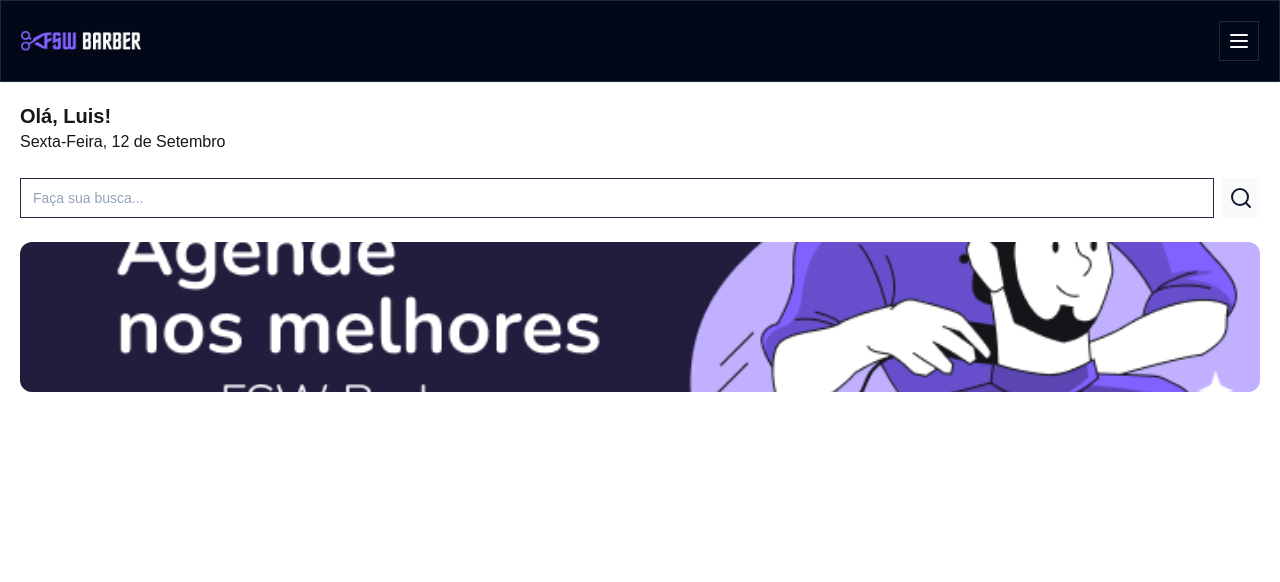
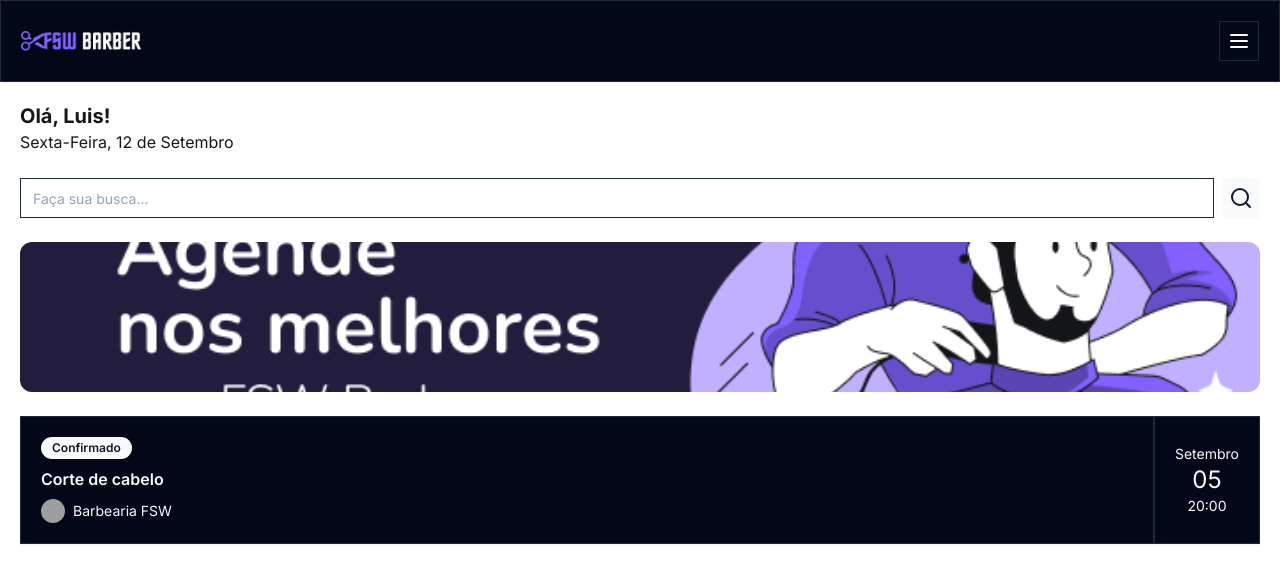
Before and after one commit to Luispel40/fsw-barber, a Next.js app: page / in a window 1280 px wide. Shown: the top 582 px of the page. Built offline with nearby package versions, Linux system fonts and the light colour scheme; grey boxes are pictures that could not be loaded.

Commit message:
feat: add booking item

```diff
--- /dev/null
+++ b/app/_components/ui/avatar.tsx
@@ -0,0 +1,50 @@
+"use client"
+
+import * as React from "react"
+import * as AvatarPrimitive from "@radix-ui/react-avatar"
+
+import { cn } from "@/app/_lib/utils"
+
+const Avatar = React.forwardRef<
+  React.ElementRef<typeof AvatarPrimitive.Root>,
+  React.ComponentPropsWithoutRef<typeof AvatarPrimitive.Root>
+>(({ className, ...props }, ref) => (
+  <AvatarPrimitive.Root
+    ref={ref}
+    className={cn(
+      "relative flex h-10 w-10 shrink-0 overflow-hidden rounded-full",
+      className
+    )}
+    {...props}
+  />
+))
+Avatar.displayName = AvatarPrimitive.Root.displayName
+
+const AvatarImage = React.forwardRef<
+  React.ElementRef<typeof AvatarPrimitive.Image>,
+  React.ComponentPropsWithoutRef<typeof AvatarPrimitive.Image>
+>(({ className, ...props }, ref) => (
+  <AvatarPrimitive.Image
+    ref={ref}
+    className={cn("aspect-square h-full w-full", className)}
+    {...props}
+  />
+))
+AvatarImage.displayName = AvatarPrimitive.Image.displayName
+
+const AvatarFallback = React.forwardRef<
+  React.ElementRef<typeof AvatarPrimitive.Fallback>,
+  React.ComponentPropsWithoutRef<typeof AvatarPrimitive.Fallback>
+>(({ className, ...props }, ref) => (
+  <AvatarPrimitive.Fallback
+    ref={ref}
+    className={cn(
+      "flex h-full w-full items-center justify-center rounded-full bg-muted",
+      className
+    )}
+    {...props}
+  />
+))
+AvatarFallback.displayName = AvatarPrimitive.Fallback.displayName
+
+export { Avatar, AvatarImage, AvatarFallback }
--- /dev/null
+++ b/app/_components/ui/badge.tsx
@@ -0,0 +1,36 @@
+import * as React from "react"
+import { cva, type VariantProps } from "class-variance-authority"
+
+import { cn } from "@/app/_lib/utils"
+
+const badgeVariants = cva(
+  "inline-flex items-center rounded-full border px-2.5 py-0.5 text-xs font-semibold transition-colors focus:outline-none focus:ring-2 focus:ring-ring focus:ring-offset-2",
+  {
+    variants: {
+      variant: {
+        default:
+          "border-transparent bg-primary text-primary-foreground hover:bg-primary/80",
+        secondary:
+          "border-transparent bg-secondary text-secondary-foreground hover:bg-secondary/80",
+        destructive:
+          "border-transparent bg-destructive text-destructive-foreground hover:bg-destructive/80",
+        outline: "text-foreground",
+      },
+    },
+    defaultVariants: {
+      variant: "default",
+    },
+  }
+)
+
+export interface BadgeProps
+  extends React.HTMLAttributes<HTMLDivElement>,
+    VariantProps<typeof badgeVariants> {}
+
+function Badge({ className, variant, ...props }: BadgeProps) {
+  return (
+    <div className={cn(badgeVariants({ variant }), className)} {...props} />
+  )
+}
+
+export { Badge, badgeVariants }
--- a/app/layout.tsx
+++ b/app/layout.tsx
@@ -1,6 +1,9 @@
 import type { Metadata } from "next";
+import { Inter } from "next/font/google"
 import localFont from "next/font/local";
 import "./globals.css";
+
+const inter = Inter({ subsets: ["latin"] })
 
 const geistSans = localFont({
   src: "./fonts/GeistVF.woff",
@@ -25,11 +28,7 @@ export default function RootLayout({
 }>) {
   return (
     <html lang="en" className="dark">
-      <body
-        className={`${geistSans.variable} ${geistMono.variable} antialiased`}
-      >
-        {children}
-      </body>
+      <body className={inter.className}>{children}</body>
     </html>
   );
 }
--- a/app/page.tsx
+++ b/app/page.tsx
@@ -1,8 +1,11 @@
 import { Input } from "./_components/ui/input";
 import Header from "./_components/header";
+import { Badge } from "./_components/ui/badge";
 import { Button } from "./_components/ui/button";
 import { SearchIcon } from "lucide-react";
 import Image from "next/image";
+import { Card, CardContent } from "./_components/ui/card";
+import { Avatar, AvatarImage } from "./_components/ui/avatar";
 
 //server client/components
 const Home = () => {
@@ -10,9 +13,12 @@ const Home = () => {
     {/**Header */}
     <Header />
     <div className="p-5">
+
+      {/**Texto */}
       <h2 className="text-xl font-bold">Olá, Luis!</h2>
       <span>Sexta-Feira, 12 de Setembro</span>
 
+      {/**Busca */}
       <div className="mt-6 flex items-center gap-2">
         <Input placeholder="Faça sua busca..." />
         <Button size="icon">
@@ -20,6 +26,7 @@ const Home = () => {
         </Button>
       </div>
 
+      {/* Imagem */}
       <div className="relative mt-6 h-[150px] w-full">
         <Image
          alt="Agende nos melhores com FSW Barber"
@@ -28,6 +35,30 @@ const Home = () => {
          className="rounded-xl object-cover"
          />
       </div>
+
+      {/** Agendamento */}
+      <Card className="mt-6">
+        <CardContent className="flex justify-between p-0">
+          {/** Esquerda */}
+          <div className="flex flex-col gap-2 py-5 pl-5">
+            <Badge className="w-fit"> Confirmado </Badge>
+            <h3 className="font-semibold">Corte de cabelo</h3>
+
+            <div className="flex items-center gap-2">
+              <Avatar className="h-6 w-6">
+                <AvatarImage src="https://utfs.io/f/c97a2dc9-cf62-468b-a851-bfd2bdde775f-16p.png" />
+              </Avatar>
+              <p className="text-sm">Barbearia FSW</p>
+            </div>
+          </div>
+          {/**Direita */}
+          <div className="flex flex-col items-center justify-center px-5 border-l-2 border-solid px5">
+            <p className="text-sm">Setembro</p>
+            <p className="text-2xl">05</p>
+            <p className="text-sm">20:00</p>
+          </div>
+        </CardContent>
+      </Card>
     </div>
   </div>
 }
--- a/package.json
+++ b/package.json
@@ -14,6 +14,7 @@
   },
   "dependencies": {
     "@prisma/client": "^5.19.1",
+    "@radix-ui/react-avatar": "^1.1.0",
     "@radix-ui/react-icons": "^1.3.0",
     "@radix-ui/react-slot": "^1.1.0",
     "class-variance-authority": "^0.7.0",
```
Also changed, not shown: 1 other file (tests, documents, lock files or other folders).
